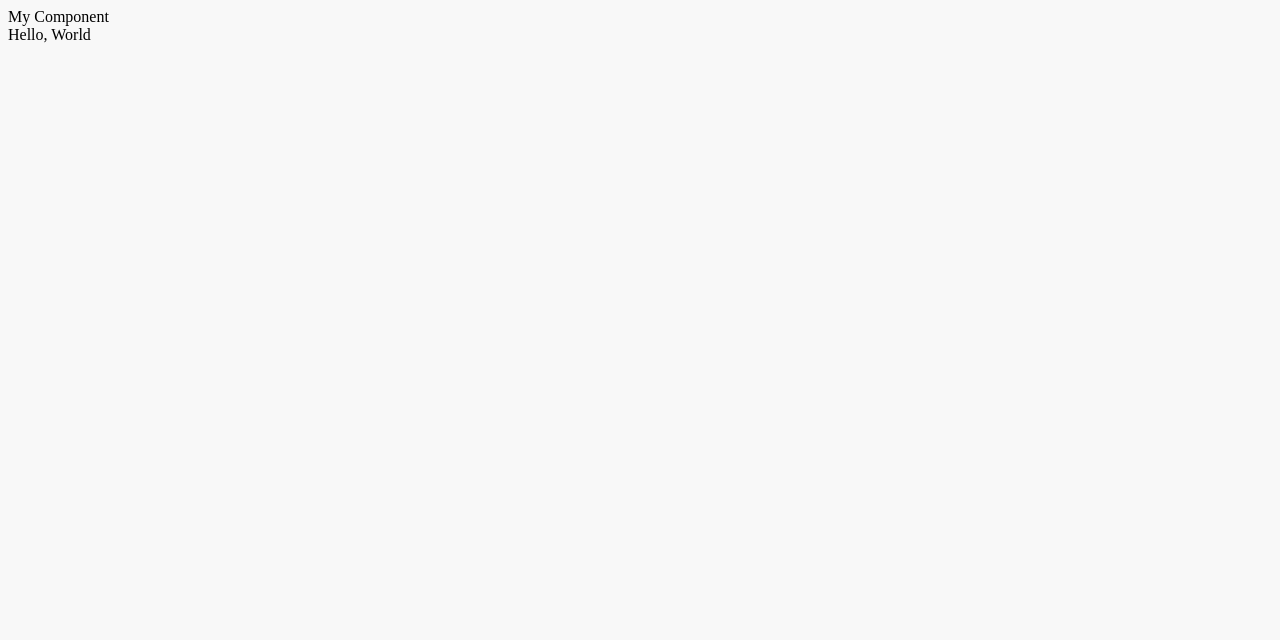
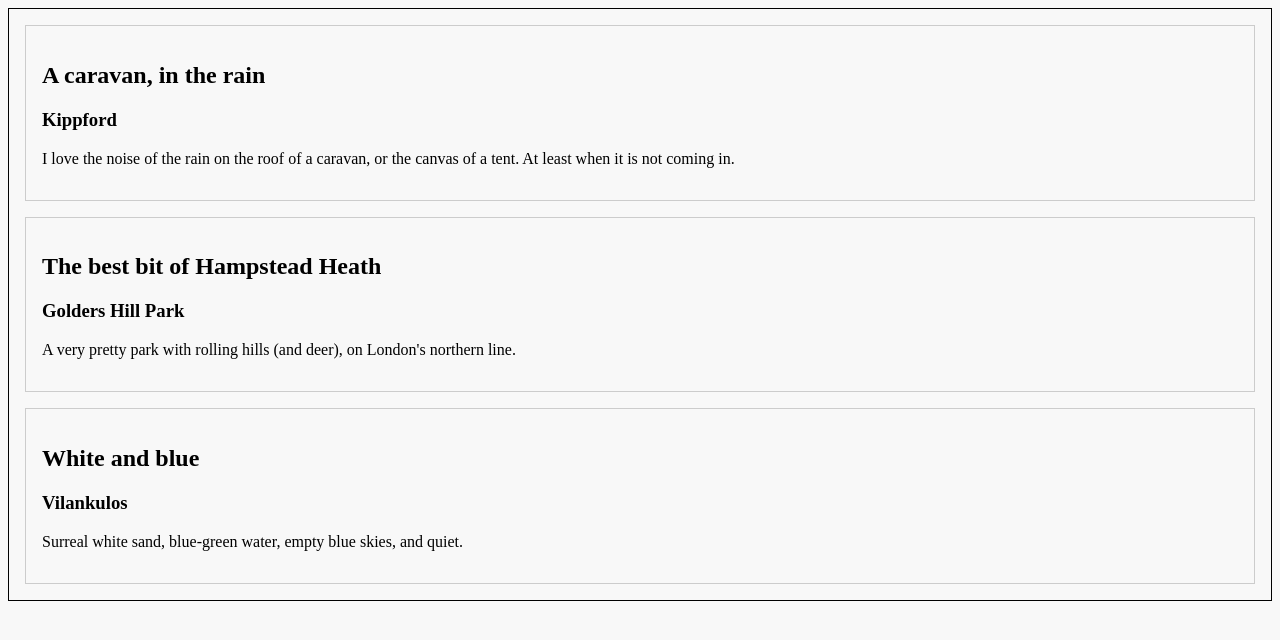
Before and after one commit to nbogie/fave-places-soln-june-2023, a React (Vite) app: page / in a window 1280 px wide. Shown: the top 640 px of the page. Built offline with nearby package versions, Linux system fonts and the light colour scheme.

Commit message:
basic PlaceView - no array, no images

```diff
--- a/index.html
+++ b/index.html
@@ -5,7 +5,7 @@
         <link rel="icon" type="image/svg+xml" href="/vite.svg" />
         <meta name="viewport" content="width=device-width, initial-scale=1.0" />
         <meta name="description" content="An interactive blah blah blah." />
-        <title>My Amazing App</title>
+        <title>Neill's fave places - 06/2023</title>
     </head>
     <body>
         <div id="root"></div>
--- a/src/components/App.css
+++ b/src/components/App.css
@@ -1,3 +1,12 @@
 html {
     background: #f8f8f8;
 }
+
+.favePlaces {
+    border: 1px solid black;
+}
+.place {
+    border: 1px solid #ccc;
+    padding: 1rem;
+    margin: 1rem;
+}
--- a/src/components/App.tsx
+++ b/src/components/App.tsx
@@ -1,15 +1,54 @@
-import { MyComponent } from "./MyComponent";
 import "./App.css";
-import { greet } from "../greet";
 
 function App() {
     return (
-        <div className="App">
-            <MyComponent />
+        <div className="favePlaces">
+            <PlaceView
+                title="A caravan, in the rain"
+                placeName="Kippford"
+                country="Scotland"
+                description="I love the noise of the rain on the roof of a caravan, or the canvas of a tent.  At least when it is not coming in."
+                imageURL="https://images.unsplash.com/photo-1606225277729-7f3bdbc6f8b1?ixid=MXwxMjA3fDB8MHxwaG90by1wYWdlfHx8fGVufDB8fHw%3D&ixlib=rb-1.2.1&auto=format&fit=crop&w=1963&q=80"
+                mapURL="https://goo.gl/maps/ikgdfRTx4m81LF598"
+            />
+            <PlaceView
+                title="The best bit of Hampstead Heath"
+                placeName="Golders Hill Park"
+                country="London"
+                description="A very pretty park with rolling hills (and deer), on London's northern line."
+                imageURL="https://images.unsplash.com/photo-1591752509219-b097a7b5697c?ixlib=rb-1.2.1&ixid=MXwxMjA3fDB8MHxwaG90by1wYWdlfHx8fGVufDB8fHw%3D&auto=format&fit=crop&w=1934&q=80"
+                mapURL="https://goo.gl/maps/Skf5hCTruz4WFAAm9"
+            />
 
-            {greet("World")}
+            <PlaceView
+                title="White and blue"
+                placeName="Vilankulos"
+                country="Mozambique"
+                description="Surreal white sand, blue-green water, empty blue skies, and quiet."
+                imageURL="https://media-cdn.tripadvisor.com/media/vr-splice-j/00/c5/dd/13.jpg"
+                mapURL="https://goo.gl/maps/jfTejuobgNeWSbq98"
+            />
         </div>
     );
 }
 
 export default App;
+
+interface PlaceViewProps {
+    title: string;
+    placeName: string;
+    country: string;
+    description: string;
+    imageURL: string;
+    mapURL: string;
+}
+
+function PlaceView(props: PlaceViewProps) {
+    return (
+        <div className="place">
+            <h2>{props.title}</h2>
+            <h3>{props.placeName}</h3>
+            <p>{props.description}</p>
+        </div>
+    );
+}
```
